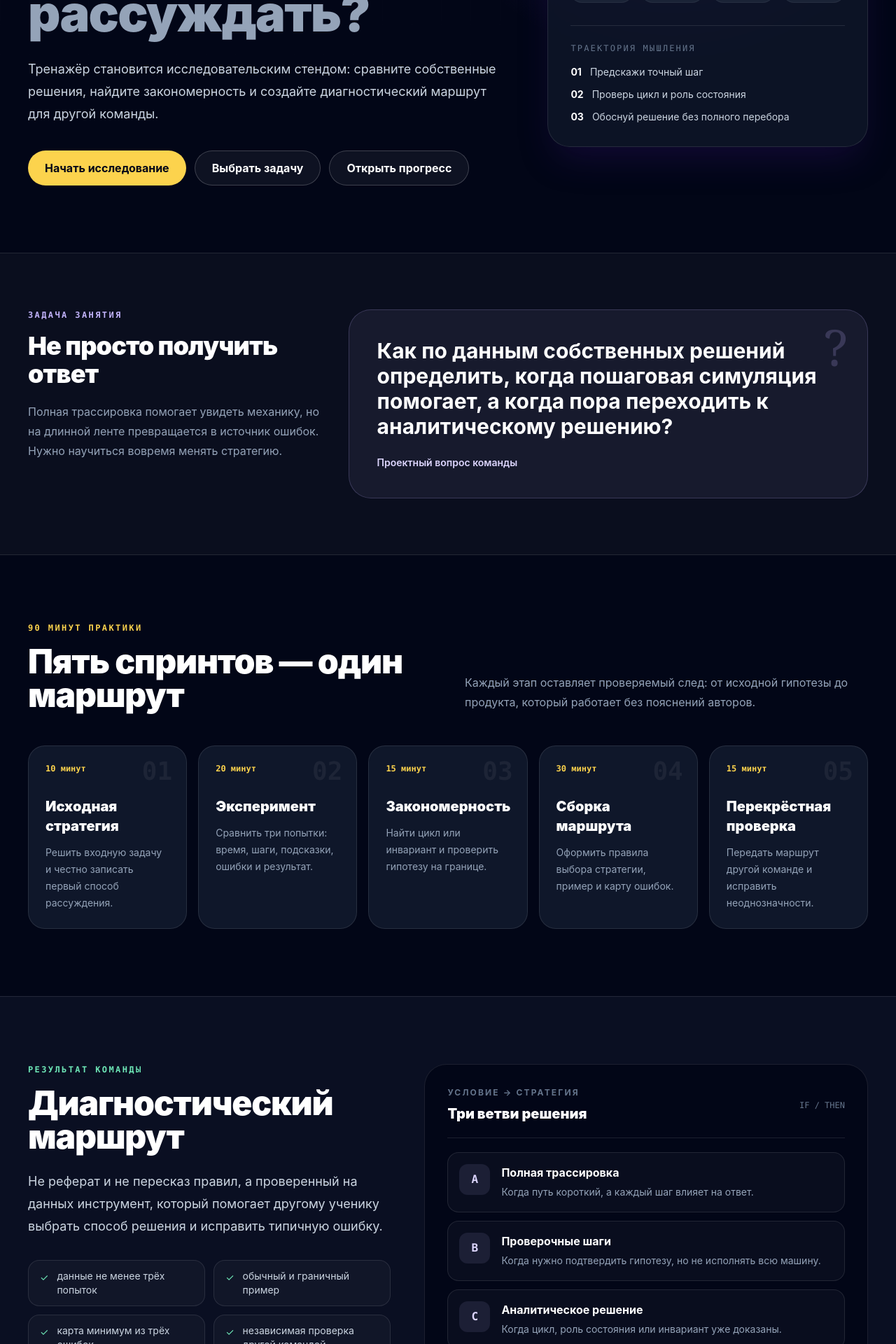
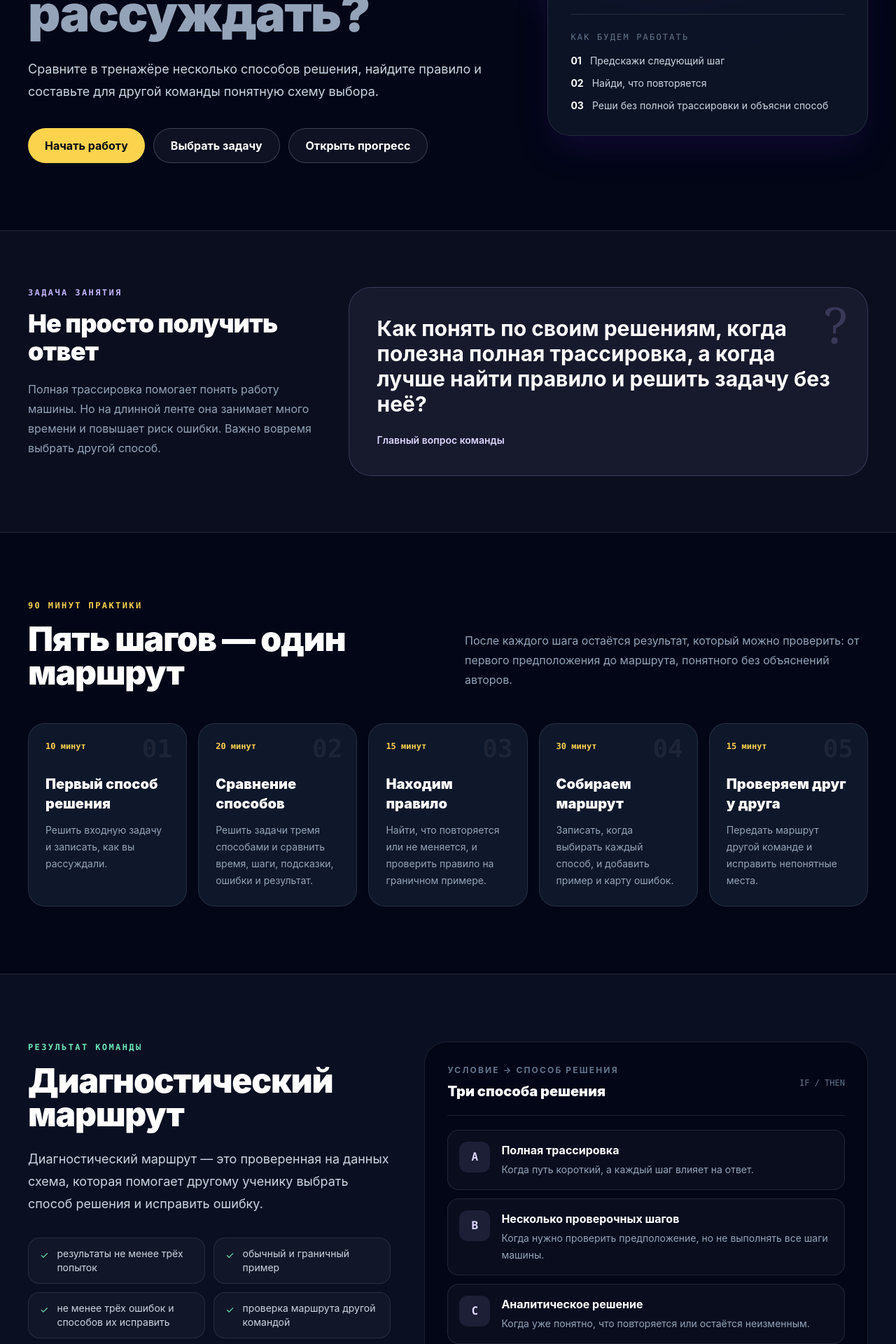
Before and after one commit to AlexeyDesyatnik/TuringTrainer, a React (Vite) app: page / in a window 1280 px wide. Shown: the part 500-2420 px from the top of the page at 70% size. Built offline with nearby package versions, Linux system fonts and the light colour scheme.

Commit message:
feat: simplify lesson landing language

```diff
--- a/src/components/HomeScreen.tsx
+++ b/src/components/HomeScreen.tsx
@@ -9,33 +9,33 @@ const secondaryButton =
 const sprints = [
   {
     number: '01',
-    title: 'Исходная стратегия',
+    title: 'Первый способ решения',
     duration: '10 минут',
-    description: 'Решить входную задачу и честно записать первый способ рассуждения.',
+    description: 'Решить входную задачу и записать, как вы рассуждали.',
   },
   {
     number: '02',
-    title: 'Эксперимент',
+    title: 'Сравнение способов',
     duration: '20 минут',
-    description: 'Сравнить три попытки: время, шаги, подсказки, ошибки и результат.',
+    description: 'Решить задачи тремя способами и сравнить время, шаги, подсказки, ошибки и результат.',
   },
   {
     number: '03',
-    title: 'Закономерность',
+    title: 'Находим правило',
     duration: '15 минут',
-    description: 'Найти цикл или инвариант и проверить гипотезу на границе.',
+    description: 'Найти, что повторяется или не меняется, и проверить правило на граничном примере.',
   },
   {
     number: '04',
-    title: 'Сборка маршрута',
+    title: 'Собираем маршрут',
     duration: '30 минут',
-    description: 'Оформить правила выбора стратегии, пример и карту ошибок.',
+    description: 'Записать, когда выбирать каждый способ, и добавить пример и карту ошибок.',
   },
   {
     number: '05',
-    title: 'Перекрёстная проверка',
+    title: 'Проверяем друг у друга',
     duration: '15 минут',
-    description: 'Передать маршрут другой команде и исправить неоднозначности.',
+    description: 'Передать маршрут другой команде и исправить непонятные места.',
   },
 ]
 
@@ -47,13 +47,13 @@ const strategyBranches = [
   },
   {
     marker: 'B',
-    title: 'Проверочные шаги',
-    description: 'Когда нужно подтвердить гипотезу, но не исполнять всю машину.',
+    title: 'Несколько проверочных шагов',
+    description: 'Когда нужно проверить предположение, но не выполнять все шаги машины.',
   },
   {
     marker: 'C',
     title: 'Аналитическое решение',
-    description: 'Когда цикл, роль состояния или инвариант уже доказаны.',
+    description: 'Когда уже понятно, что повторяется или остаётся неизменным.',
   },
 ]
 
@@ -74,7 +74,7 @@ export function HomeScreen() {
             </span>
             <span>
               <strong className="block text-sm leading-tight">Тьюринг под лупой</strong>
-              <span className="block text-xs text-slate-400">исследовательское занятие</span>
+              <span className="block text-xs text-slate-400">проектное занятие</span>
             </span>
           </a>
 
@@ -114,11 +114,11 @@ export function HomeScreen() {
               <span className="block text-slate-400">а когда рассуждать?</span>
             </h1>
             <p className="mt-7 max-w-2xl text-lg leading-8 text-slate-300">
-              Тренажёр становится исследовательским стендом: сравните собственные решения, найдите закономерность и создайте диагностический маршрут для другой команды.
+              Сравните в тренажёре несколько способов решения, найдите правило и составьте для другой команды понятную схему выбора.
             </p>
             <div className="mt-9 flex flex-wrap gap-3">
               <button className={primaryButton} onClick={() => navigate('task')} type="button">
-                {attempts.length === 0 ? 'Начать исследование' : 'Продолжить исследование'}
+                {attempts.length === 0 ? 'Начать работу' : 'Продолжить работу'}
               </button>
               <button className={secondaryButton} onClick={() => navigate('selector')} type="button">
                 Выбрать задачу
@@ -129,12 +129,12 @@ export function HomeScreen() {
             </div>
           </div>
 
-          <aside className="relative overflow-hidden rounded-[2rem] border border-white/10 bg-slate-900/80 p-6 shadow-2xl shadow-violet-950/40 backdrop-blur sm:p-8" aria-label="Текущая траектория">
+          <aside className="relative overflow-hidden rounded-[2rem] border border-white/10 bg-slate-900/80 p-6 shadow-2xl shadow-violet-950/40 backdrop-blur sm:p-8" aria-label="Текущий прогресс">
             <div className="absolute -right-14 -top-14 h-44 w-44 rounded-full bg-violet-600/30 blur-3xl" />
             <div className="relative">
               <div className="flex items-center justify-between gap-4">
-                <p className="text-xs font-bold uppercase tracking-[0.18em] text-slate-400">Текущая траектория</p>
-                <span className="rounded-full bg-emerald-300/10 px-3 py-1 text-xs font-bold text-emerald-200">стенд готов</span>
+                <p className="text-xs font-bold uppercase tracking-[0.18em] text-slate-400">Где вы сейчас</p>
+                <span className="rounded-full bg-emerald-300/10 px-3 py-1 text-xs font-bold text-emerald-200">можно начинать</span>
               </div>
               <h2 className="mt-4 text-2xl font-black">{task.title}</h2>
               <p className="mt-2 text-sm leading-6 text-slate-300">
@@ -161,11 +161,11 @@ export function HomeScreen() {
               </dl>
 
               <div className="mt-8 border-t border-white/10 pt-6">
-                <p className="font-mono text-xs uppercase tracking-[0.18em] text-slate-500">Траектория мышления</p>
+                <p className="font-mono text-xs uppercase tracking-[0.18em] text-slate-500">Как будем работать</p>
                 <ol className="mt-4 space-y-3 text-sm text-slate-300">
-                  <li className="flex gap-3"><strong className="text-white">01</strong><span>Предскажи точный шаг</span></li>
-                  <li className="flex gap-3"><strong className="text-white">02</strong><span>Проверь цикл и роль состояния</span></li>
-                  <li className="flex gap-3"><strong className="text-white">03</strong><span>Обоснуй решение без полного перебора</span></li>
+                  <li className="flex gap-3"><strong className="text-white">01</strong><span>Предскажи следующий шаг</span></li>
+                  <li className="flex gap-3"><strong className="text-white">02</strong><span>Найди, что повторяется</span></li>
+                  <li className="flex gap-3"><strong className="text-white">03</strong><span>Реши без полной трассировки и объясни способ</span></li>
                 </ol>
               </div>
             </div>
@@ -179,16 +179,16 @@ export function HomeScreen() {
             <p className="font-mono text-xs font-bold uppercase tracking-[0.2em] text-violet-300">Задача занятия</p>
             <h2 className="mt-4 text-3xl font-black tracking-tight sm:text-4xl" id="question-title">Не просто получить ответ</h2>
             <p className="mt-5 max-w-md leading-7 text-slate-400">
-              Полная трассировка помогает увидеть механику, но на длинной ленте превращается в источник ошибок. Нужно научиться вовремя менять стратегию.
+              Полная трассировка помогает понять работу машины. Но на длинной ленте она занимает много времени и повышает риск ошибки. Важно вовремя выбрать другой способ.
             </p>
           </div>
 
           <blockquote className="relative rounded-[2rem] border border-violet-300/20 bg-violet-300/[0.07] p-7 sm:p-10">
             <span className="absolute right-7 top-4 font-serif text-7xl leading-none text-violet-300/20" aria-hidden="true">?</span>
             <p className="max-w-3xl text-2xl font-bold leading-snug text-white sm:text-3xl">
-              Как по данным собственных решений определить, когда пошаговая симуляция помогает, а когда пора переходить к аналитическому решению?
+              Как понять по своим решениям, когда полезна полная трассировка, а когда лучше найти правило и решить задачу без неё?
             </p>
-            <footer className="mt-6 text-sm font-semibold text-violet-200">Проектный вопрос команды</footer>
+            <footer className="mt-6 text-sm font-semibold text-violet-200">Главный вопрос команды</footer>
           </blockquote>
         </div>
       </section>
@@ -197,9 +197,9 @@ export function HomeScreen() {
         <div className="flex flex-col justify-between gap-5 md:flex-row md:items-end">
           <div>
             <p className="font-mono text-xs font-bold uppercase tracking-[0.2em] text-amber-300">90 минут практики</p>
-            <h2 className="mt-4 text-3xl font-black tracking-tight sm:text-5xl" id="lesson-plan-title">Пять спринтов — один маршрут</h2>
+            <h2 className="mt-4 text-3xl font-black tracking-tight sm:text-5xl" id="lesson-plan-title">Пять шагов — один маршрут</h2>
           </div>
-          <p className="max-w-xl leading-7 text-slate-400">Каждый этап оставляет проверяемый след: от исходной гипотезы до продукта, который работает без пояснений авторов.</p>
+          <p className="max-w-xl leading-7 text-slate-400">После каждого шага остаётся результат, который можно проверить: от первого предположения до маршрута, понятного без объяснений авторов.</p>
         </div>
 
         <ol className="mt-12 grid gap-4 md:grid-cols-2 lg:grid-cols-5">
@@ -221,15 +221,15 @@ export function HomeScreen() {
             <p className="font-mono text-xs font-bold uppercase tracking-[0.2em] text-emerald-300">Результат команды</p>
             <h2 className="mt-4 text-3xl font-black tracking-tight sm:text-5xl" id="product-title">Диагностический маршрут</h2>
             <p className="mt-6 max-w-xl text-lg leading-8 text-slate-300">
-              Не реферат и не пересказ правил, а проверенный на данных инструмент, который помогает другому ученику выбрать способ решения и исправить типичную ошибку.
+              Диагностический маршрут — это проверенная на данных схема, которая помогает другому ученику выбрать способ решения и исправить ошибку.
             </p>
 
             <ul className="mt-8 grid gap-3 text-sm text-slate-300 sm:grid-cols-2">
               {[
-                'данные не менее трёх попыток',
+                'результаты не менее трёх попыток',
                 'обычный и граничный пример',
-                'карта минимум из трёх ошибок',
-                'независимая проверка другой командой',
+                'не менее трёх ошибок и способов их исправить',
+                'проверка маршрута другой командой',
               ].map((item) => (
                 <li className="flex items-start gap-3 rounded-2xl border border-white/10 bg-white/[0.03] px-4 py-3" key={item}>
                   <span className="mt-0.5 text-emerald-300" aria-hidden="true">✓</span>
@@ -242,8 +242,8 @@ export function HomeScreen() {
           <div className="rounded-[2rem] border border-white/10 bg-slate-950 p-6 sm:p-8">
             <div className="flex items-center justify-between gap-4 border-b border-white/10 pb-5">
               <div>
-                <p className="text-xs font-bold uppercase tracking-[0.18em] text-slate-500">Условие → стратегия</p>
-                <h3 className="mt-2 text-xl font-black">Три ветви решения</h3>
+                <p className="text-xs font-bold uppercase tracking-[0.18em] text-slate-500">Условие → способ решения</p>
+                <h3 className="mt-2 text-xl font-black">Три способа решения</h3>
               </div>
               <span className="font-mono text-xs text-slate-500">IF / THEN</span>
             </div>
@@ -266,20 +266,20 @@ export function HomeScreen() {
       <section className="mx-auto max-w-7xl px-5 py-20 sm:px-8 lg:px-10 lg:py-24" aria-labelledby="evidence-title">
         <div className="rounded-[2.25rem] border border-amber-300/20 bg-amber-300/[0.07] px-6 py-10 sm:px-10 lg:flex lg:items-center lg:justify-between lg:gap-12 lg:px-12">
           <div className="max-w-2xl">
-            <p className="font-mono text-xs font-bold uppercase tracking-[0.2em] text-amber-300">Готовы проверить гипотезу?</p>
+            <p className="font-mono text-xs font-bold uppercase tracking-[0.2em] text-amber-300">Готовы проверить своё предположение?</p>
             <h2 className="mt-4 text-3xl font-black tracking-tight sm:text-4xl" id="evidence-title">Сначала прогноз. Затем — данные.</h2>
-            <p className="mt-4 leading-7 text-slate-300">Начните с точного шага, сохраните результаты попыток и вернитесь к ним при сборке маршрута.</p>
+            <p className="mt-4 leading-7 text-slate-300">Сначала предскажите следующий шаг, затем проверьте себя. Результаты попыток понадобятся при сборке маршрута.</p>
           </div>
           <div className="mt-8 flex flex-wrap gap-3 lg:mt-0 lg:shrink-0">
             <button className={primaryButton} onClick={() => navigate('task')} type="button">Перейти к первой задаче</button>
-            <button className={secondaryButton} onClick={() => navigate('dashboard')} type="button">Данные попыток</button>
+            <button className={secondaryButton} onClick={() => navigate('dashboard')} type="button">Результаты попыток</button>
           </div>
         </div>
       </section>
 
       <footer className="border-t border-white/10 px-5 py-8 text-sm text-slate-500 sm:px-8">
         <div className="mx-auto flex max-w-7xl flex-col justify-between gap-2 sm:flex-row lg:px-2">
-          <span>Тьюринг под лупой · методическая разработка учебного занятия</span>
+          <span>Тьюринг под лупой · проектное занятие</span>
           <span>Информатика × математика</span>
         </div>
       </footer>
```
Also changed, not shown: 1 other file (tests, documents, lock files or other folders).
